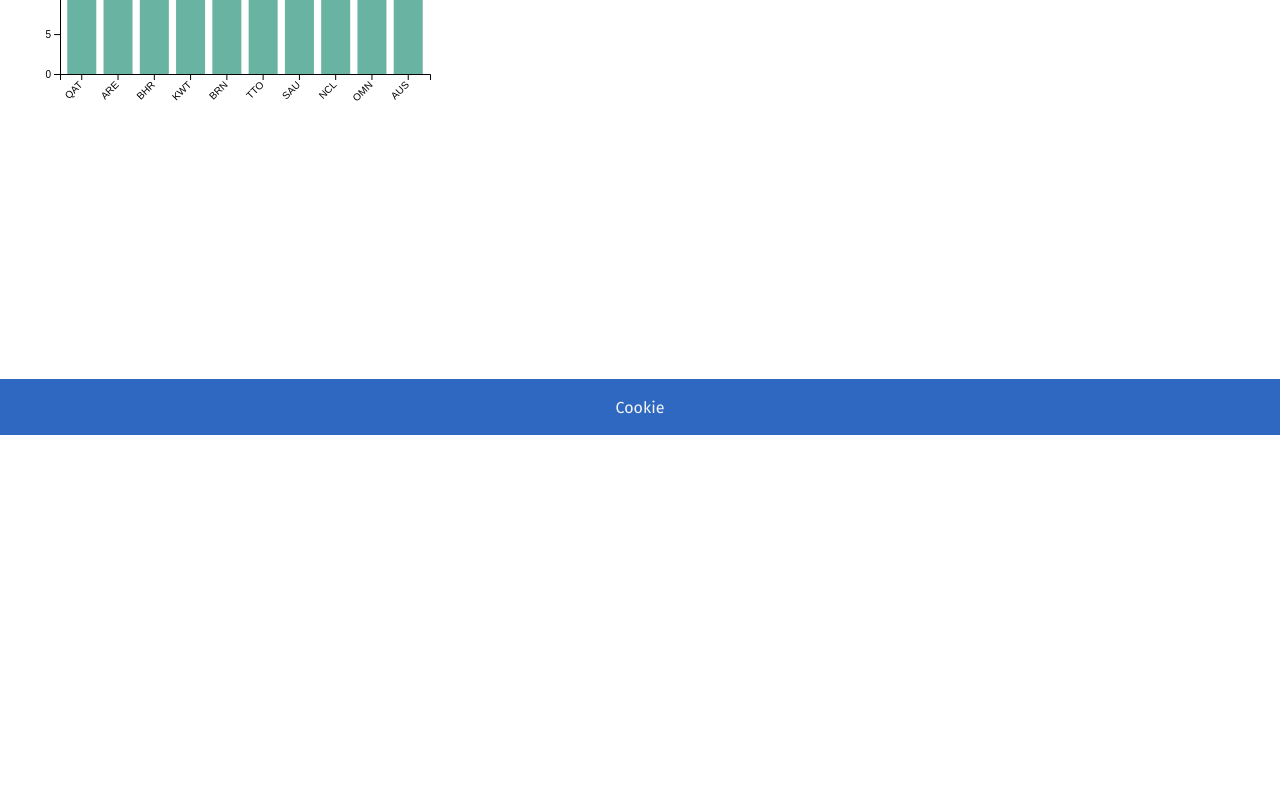
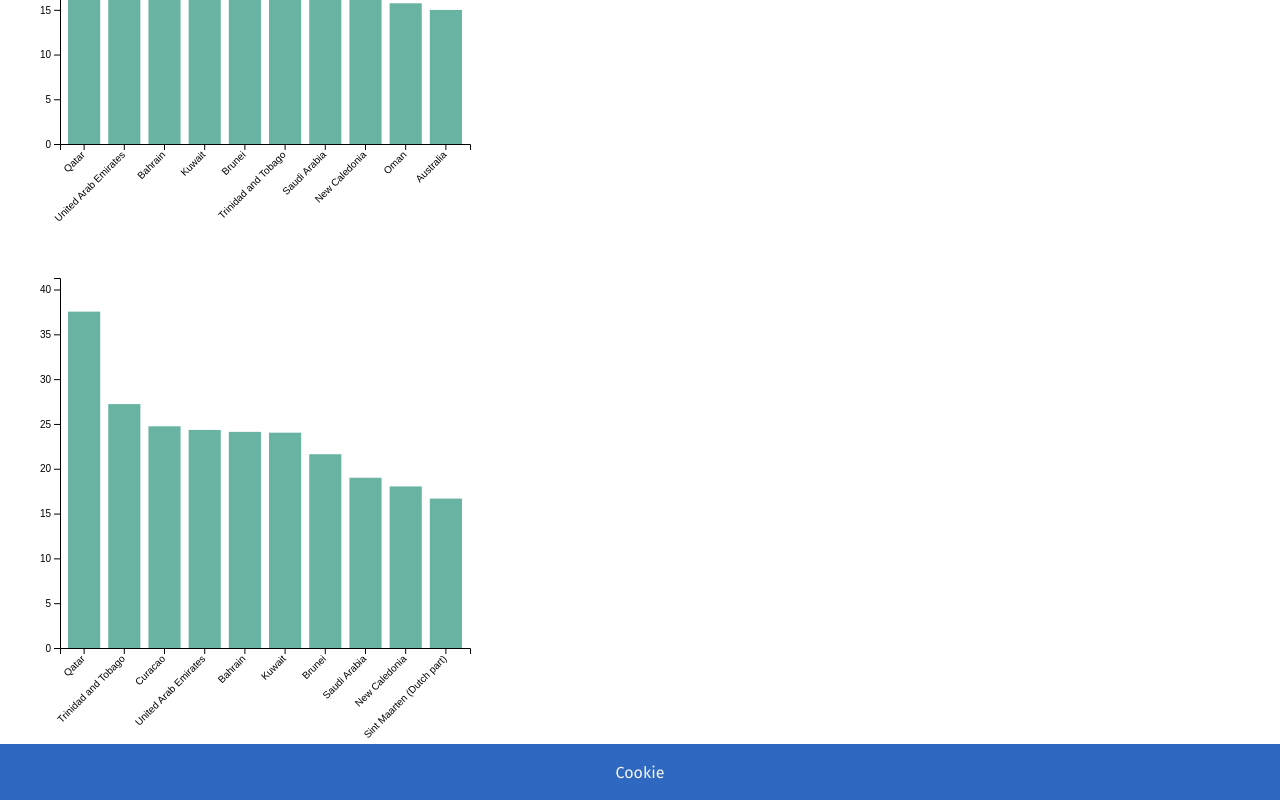
Before and after one commit to AndreStc21/Data_Visualization_Chart_Troopers, a plain HTML site: page assignment_1/website.html in a window 1280 px wide. Shown: the part 474-1274 px from the top of the page. Before the commit the page ends 909 px from the top, so only its background shows below. Drawn offline with nearby package versions, Linux system fonts and the light colour scheme.

Commit message:
first two plots

```diff
--- a/assignment_1/graph.js
+++ b/assignment_1/graph.js
@@ -1,23 +1,23 @@
-const margin = {top: 30, right: 30, bottom: 70, left: 60},
-width = 460 - margin.left - margin.right,
-height = 400 - margin.top - margin.bottom;
+const margin = {top: 30, right: 30, bottom: 100, left: 60},
+width = 500 - margin.left - margin.right,
+height = 500 - margin.top - margin.bottom;
 
-const svg = d3.select("#plot1")
+const svg_plot1 = d3.select("#plot1")
 .append("svg")
 .attr("width", width + margin.left + margin.right)
 .attr("height", height + margin.top + margin.bottom)
 .append("g")
 .attr("transform", `translate(${margin.left},${margin.top})`);
 
-d3.csv("co-emissions-per-capita-last-year.csv", function(d) { // non funziona
-	return {
-		entity: d.Entity,
-		code: d.Code,
-		emissions: +d['Annual CO2 emissions (per capita)'],
-	  };
-})
-.then(function (data) {
-	console.log(data);
+const svg_plot2 = d3.select("#plot2")
+.append("svg")
+.attr("width", width + margin.left + margin.right)
+.attr("height", height + margin.top + margin.bottom)
+.append("g")
+.attr("transform", `translate(${margin.left},${margin.top})`);
+
+
+function bar_plot(data, svg_plot, id_div){
 	var max_value = 0;
 	data.forEach(d => {
 		if(d.emissions>max_value){
@@ -26,30 +26,84 @@ d3.csv("co-emissions-per-capita-last-year.csv", function(d) { // non funziona
 	});
 	const x = d3.scaleBand()
 	.range([ 0, width ])
-	.domain(data.map(d => d.code))
+	.domain(data.map(d => d.entity))
 	.padding(0.2);
-	svg.append("g")
+
+	svg_plot.append("g")
 	.attr("transform", `translate(0, ${height})`)
 	.call(d3.axisBottom(x))
 	.selectAll("text")
 	.attr("transform", "translate(-10,0)rotate(-45)")
 	.style("text-anchor", "end");
 
-	// Add Y axis
 	const y = d3.scaleLinear()
-	.domain([0, max_value])
+	.domain([0, max_value+(0.1*max_value)])
 	.range([ height, 0]);
-	svg.append("g")
+
+	svg_plot.append("g")
 	.call(d3.axisLeft(y));
 
-	// Bars
-	svg.selectAll("mybar")
+	var tooltip = d3.select("body")
+    .append("div")
+    .style("opacity", 0)
+    .attr("class", "tooltip")
+    .style("background-color", "white")
+    .style("border", "solid")
+    .style("border-width", "1px")
+    .style("border-radius", "5px")
+    .style("padding", "10px")
+	.style("position", "absolute")
+	.style("left", "0px")
+	.style("top", "0px");
+
+	var mouseover = function(event, d) {
+		d3.selectAll(id_div+"  rect").style("opacity", 0.2);
+		d3.select(this).style("opacity", 1);
+		info = d3.select(this).datum()
+		tooltip.html("Country: " + info.entity + "<br>" + "CO2 emissions: " + info.emissions).style("opacity", 1);
+	}
+
+	var mousemove = function(event, d) {
+		tooltip.style('left', (event.pageX+20) + 'px').style('top', (event.pageY) + 'px');
+	}
+
+	var mouseleave = function(event, d) {
+		d3.selectAll(id_div+" rect").style("opacity",0.8);
+		tooltip.style("opacity", 0);
+	}
+
+	svg_plot.selectAll()
 	.data(data)
 	.join("rect")
-	.attr("x", d => x(d.code))
+	.attr("x", d => x(d.entity))
 	.attr("y", d => y(d.emissions))
 	.attr("width", x.bandwidth())
 	.attr("height", d => height - y(d.emissions))
-	.attr("fill", "#69b3a2");
+	.attr("fill", "#69b3a2")
+	.on("mouseover", mouseover)
+	.on("mousemove", mousemove)
+    .on("mouseleave", mouseleave);
+}
 
+
+d3.csv("co-emissions-per-capita-last-year.csv", function(d) {
+	return {
+		entity: d.Entity,
+		code: d.Code,
+		emissions: +d['Annual CO2 emissions (per capita)'],
+	  };
+})
+.then(function (data) {
+	bar_plot(data, svg_plot1, "#plot1");
 });
+
+d3.csv("co-emissions-per-capita-last-decade.csv", function(d) {
+	return {
+		entity: d.Entity,
+		code: d.Code,
+		emissions: +d['Annual CO2 emissions (per capita)'],
+	  };
+})
+.then(function (data) {
+	bar_plot(data, svg_plot2, "#plot2");
+});
--- a/assignment_1/website.html
+++ b/assignment_1/website.html
@@ -5,10 +5,8 @@
     <script src="https://d3js.org/d3.v6.js"></script>
 	<script src="pages_auxiliaries.js"></script>
     <style type="text/css">
-        svg.bar {display: inline-block;
-        }
-        rect{
-            background-color: teal;
+        svg.bar {
+            display: inline-block;
         }
     </style>
 </head>
@@ -31,6 +29,10 @@
 
             </div>
 
+            <div id="plot2">
+
+            </div>
+
      	</div>
 		<footer id="footer"></footer>
 	</div>
```
